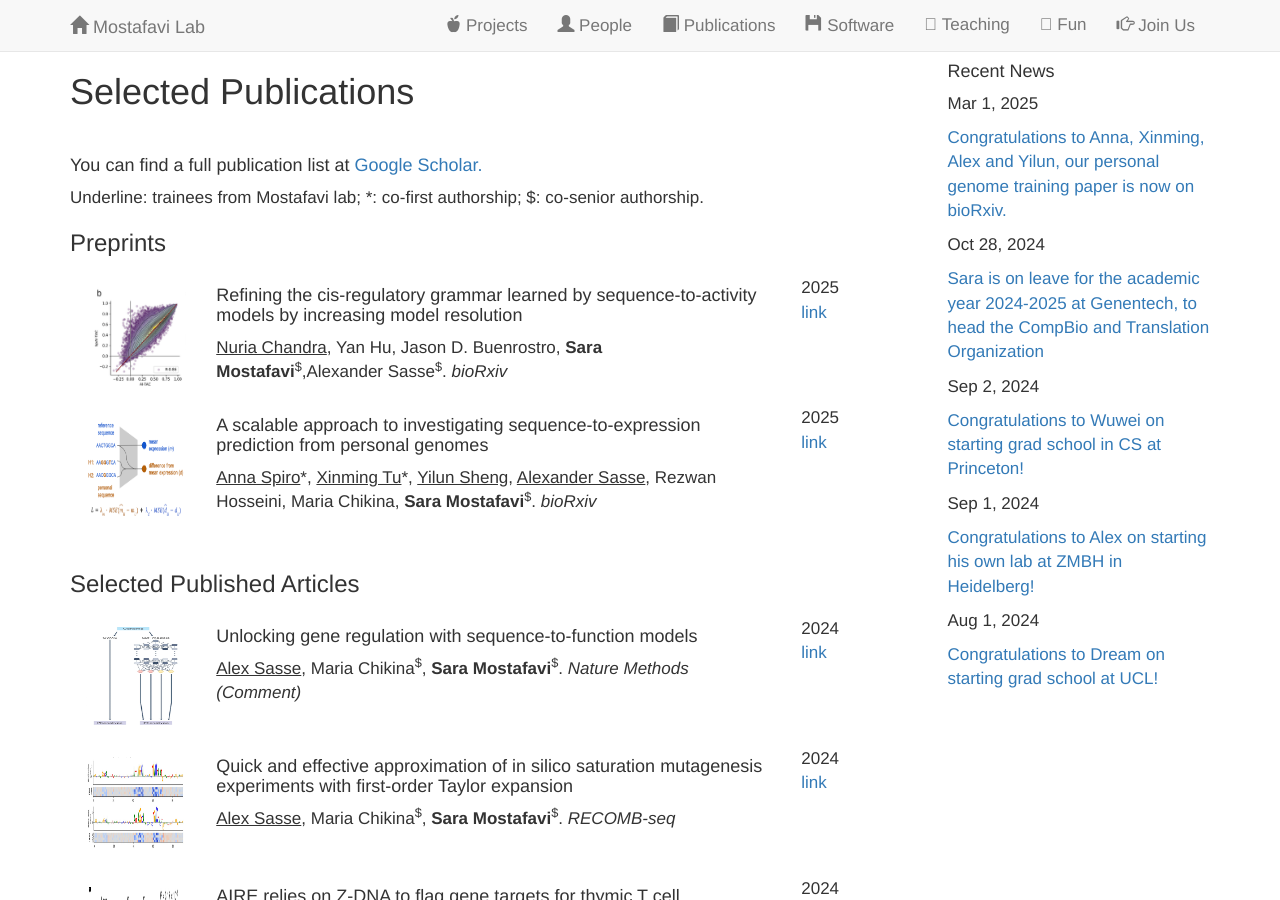
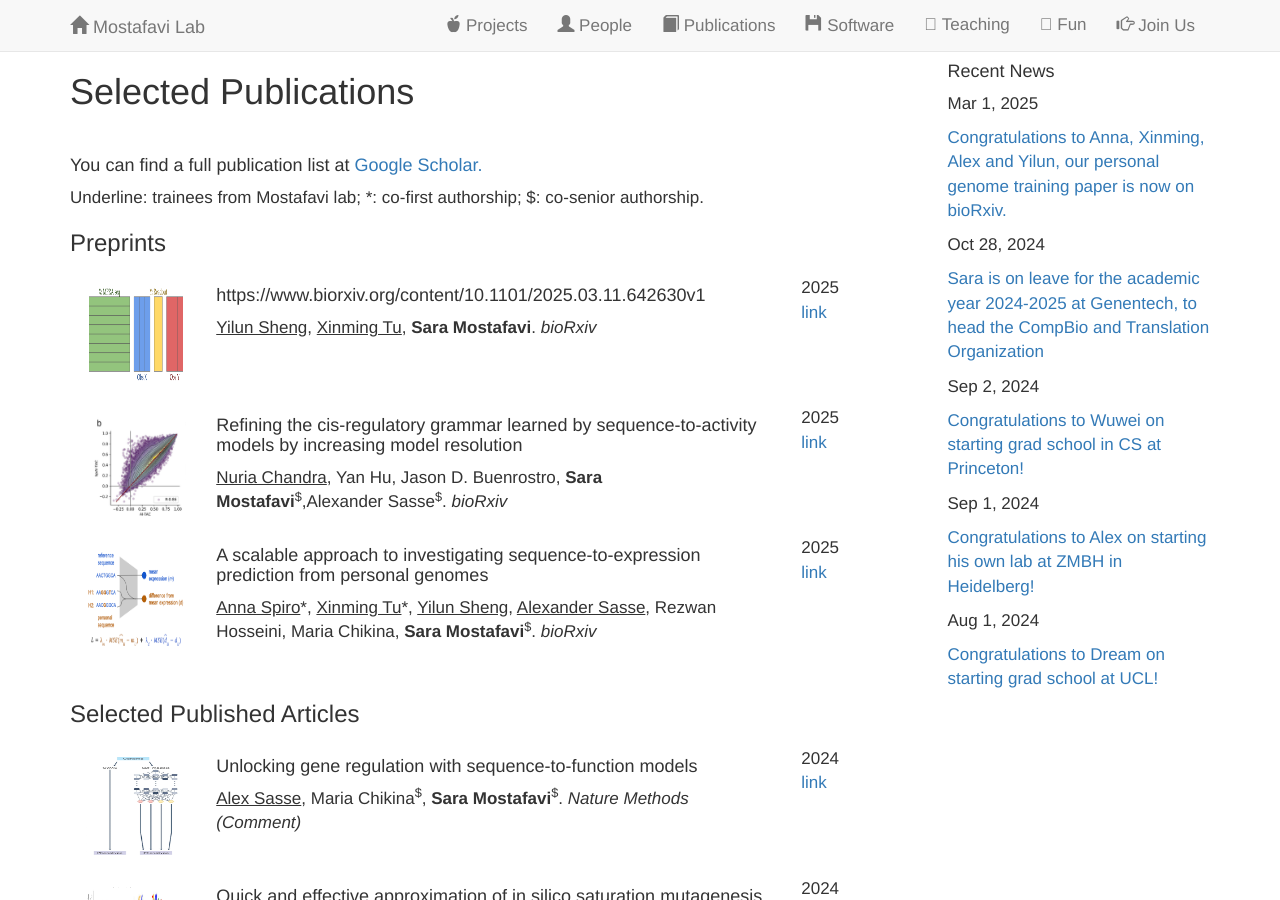
Before and after one commit to saramostafavi/saramostafavi.github.io, a Jekyll site: the page built from publications.html, in a window 1280 px wide and 900 px high. Built offline with Jekyll 4.4.1, drawn with Linux system fonts in a browser that asks for light colours; nearby versions of some CDN libraries; a style sheet for code colours, icons or effects is not loaded.

Commit message:
Update preprints.yml

```diff
--- a/_data/preprints.yml
+++ b/_data/preprints.yml
@@ -1,4 +1,14 @@
 ---
+- title: >
+    https://www.biorxiv.org/content/10.1101/2025.03.11.642630v1
+  author: >
+     <u>Yilun Sheng</u>, <u>Xinming Tu</u>, <b>Sara Mostafavi</b>.<I> bioRxiv</I>
+  image: ../images/fig1b.png
+  year: 2025
+  repo:
+    name: link
+    url: https://www.biorxiv.org/content/10.1101/2025.03.11.642630v1
+
 - title: >
     Refining the cis-regulatory grammar learned by sequence-to-activity models by increasing model resolution
   author: >
```
